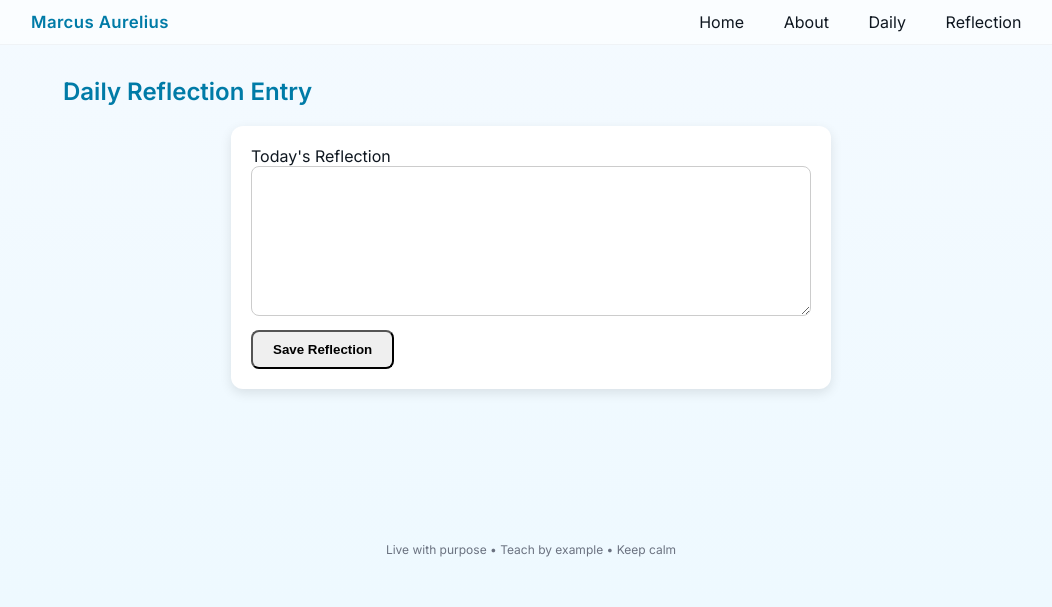
After one commit to 4ghost20/marcus_app, a Flask app: page /entry in a window 1280 px wide. The commit adds this page. Shown: the top 607 px of the page, without its empty margins (109-1161 px from the left). Run offline with Flask 3, Linux system fonts and the light colour scheme.

Commit message:
created reflections page testing out new features

```diff
--- a/app.py
+++ b/app.py
@@ -1,4 +1,4 @@
-from flask import Flask, render_template, request
+from flask import Flask, render_template, request, redirect, url_for, flash
 from datetime import date
 from forms.daily_form import DailyReflectionForm
 
@@ -30,5 +30,25 @@
 
     return render_template("daily.html", form=form, reflection=reflection_text, virtue=virtue, virtues_list=virtues_list)
 
+@app.route('/entry', methods=['GET', 'POST'])
+def entry():
+    form = DailyReflectionForm()
+    if form.validate_on_submit():               # POST + valid
+        reflection_text = form.reflection.data
+
+        # Print to console for developer visibility (what you requested)
+        print("New reflection submitted:", reflection_text)
+        app.logger.info("New reflection submitted: %s", reflection_text)
+
+        # Friendly confirmation for the user (short preview)
+        preview = (reflection_text[:120] + '...') if len(reflection_text) > 120 else reflection_text
+        flash(f"Reflection received: \"{preview}\"", "success")
+
+        # POST-Redirect-GET prevents duplicate form submissions on refresh
+        return redirect(url_for('entry'))
+
+    # GET or invalid POST → show the form (errors will appear automatically)
+    return render_template('entry.html', form=form)
+
 if __name__ == "__main__":
     app.run(debug=True)
--- a/forms/daily_form.py
+++ b/forms/daily_form.py
@@ -3,6 +3,6 @@
 from wtforms.validators import DataRequired, Length
 
 class DailyReflectionForm(FlaskForm):
-    reflection = TextAreaField("Today's Reflection",
-                               validators=[DataRequired(), Length(min=3)])
+    reflection = TextAreaField("Today's Reflection",validators=[DataRequired(message="Please enter your reflection."), Length(min=3)])
+
     submit = SubmitField("Save Reflection")
--- a/static/css/style.css
+++ b/static/css/style.css
@@ -1,139 +1,48 @@
-/* style.css - Zen / Stoic design
-   Palette:
-     - Light background: #F4FAFF (very light blue)
-     - Cerulean (primary): #007BA7
-     - Soft Cerulean (muted): #7BC1D9
-     - Green accent: #3CB371
-     - White: #FFFFFF
-     - Dark text: #0f1720
-*/
-/* Zen / Stoic theme: light blue, cerulean, green accents, white background */
-body {
-    font-family: 'Segoe UI', Tahoma, Geneva, Verdana, sans-serif;
-    background-color: #f4faff; /* very light blue */
-    color: #1a1a1a; /* dark text for readability */
-    margin: 0;
-    padding: 0;
+/* --- Basic Zen Theme --- */
+:root{
+  --bg:#F4FAFF; --white:#FFF; --cerulean:#007BA7; --soft:#7BC1D9;
+  --green:#3CB371; --text:#0f1720; --muted:#6B7280; --radius:12px;
+  --card-shadow:0 6px 18px rgba(15,23,32,0.06); --max-width:1000px;
 }
-
-h1, h2, h3 {
-    color: #026494; /* cerulean blue */
-}
-
-p, li {
-    font-size: 16px;
-    line-height: 1.5;
-}
-
-:root{
-  --bg: #F4FAFF;
-  --white: #FFFFFF;
-  --cerulean: #007BA7;
-  --cerulean-soft: #7BC1D9;
-  --green: #3CB371;
-  --muted: #6B7280; /* gray for secondary text */
-  --text: #0f1720;
-  --glass: rgba(255,255,255,0.65);
-  --card-shadow: 0 6px 18px rgba(15, 23, 32, 0.06);
-  --radius: 12px;
-  --max-width: 1000px;
-  --gap: 1.05rem;
-  font-family: "Inter", system-ui, -apple-system, "Segoe UI", Roboto, "Helvetica Neue", Arial;
-  -webkit-font-smoothing: antialiased;
-  -moz-osx-font-smoothing: grayscale;
-}
-
-/* Page layout */
-* { box-sizing: border-box; }
-html, body { height: 100%; margin: 0; background: linear-gradient(180deg, var(--bg) 0%, #eef9ff 100%); color: var(--text); }
-.container { max-width: var(--max-width); margin: 0 auto; padding: 2rem; }
+*{box-sizing:border-box;margin:0;padding:0;}
+body{font-family:"Inter",sans-serif;background:linear-gradient(180deg,var(--bg)0%,#eef9ff 100%);color:var(--text);}
+.container{max-width:var(--max-width);margin:0 auto;padding:2rem;}
+h1,h2,h3{color:var(--cerulean);}
+p,li{font-size:16px;line-height:1.5;}
+ul.virtues-list,ul.virtues-list li{color:#000;} /* visibility fix */
 
 /* Header */
-.site-header { background: linear-gradient(90deg, rgba(255,255,255,0.6), rgba(255,255,255,0.4)); backdrop-filter: blur(6px); position: sticky; top: 0; z-index: 40; border-bottom: 1px solid rgba(15,23,32,0.04); }
-.header-inner { display: flex; align-items: center; justify-content: space-between; gap: 1rem; padding: .75rem 0; }
-.brand a { text-decoration: none; font-weight: 600; color: var(--cerulean); letter-spacing: 0.4px; font-size: 1.05rem; }
-.main-nav a { margin-left: 1rem; text-decoration: none; color: var(--text); padding: .35rem .6rem; border-radius: 8px; font-weight: 500; }
-.main-nav a:hover { background: rgba(123,193,217,0.12); color: var(--cerulean); }
+.site-header{position:sticky;top:0;z-index:40;background:rgba(255,255,255,0.5);backdrop-filter:blur(6px);border-bottom:1px solid rgba(15,23,32,0.04);}
+.header-inner{display:flex;align-items:center;justify-content:space-between;gap:1rem;padding:.75rem 0;}
+.brand a{text-decoration:none;font-weight:600;color:var(--cerulean);letter-spacing:.4px;font-size:1.05rem;}
+.main-nav a{margin-left:1rem;text-decoration:none;color:var(--text);padding:.35rem .6rem;border-radius:8px;font-weight:500;}
+.main-nav a:hover{background:rgba(123,193,217,0.12);color:var(--cerulean);}
 
 /* Hero */
-.hero { text-align: center; margin: 2.2rem 0; padding: 2.2rem; border-radius: var(--radius); background: linear-gradient(180deg, rgba(119, 189, 211, 0.08), rgba(255,255,255,0.0)); box-shadow: var(--card-shadow); }
-.hero h1 { font-size: 2rem; margin: 0; color: var(--cerulean); font-weight: 600; }
-.lead { color: var(--muted); margin-top: .6rem; }
-.cta-row { margin-top: 1.2rem; display: inline-flex; gap: .6rem; }
+.hero{text-align:center;margin:2rem 0;padding:2rem;border-radius:var(--radius);background:linear-gradient(180deg,rgba(119,189,211,.08),rgba(255,255,255,0));box-shadow:var(--card-shadow);}
+.hero h1{font-size:2rem;font-weight:600;}
+.lead{color:var(--muted);margin-top:.6rem;}
+.cta-row{margin-top:1.2rem;display:inline-flex;gap:.6rem;}
 
 /* Buttons */
-.btn {
-    padding: 10px 20px;
-    border-radius: 8px;
-    font-weight: bold;
-    text-decoration: none;
-    display: inline-block;
-    transition: 0.3s;
-}
+.btn{padding:10px 20px;border-radius:8px;font-weight:bold;text-decoration:none;transition:.3s;}
+.btn-primary{background-color:#028090;color:white;border:none;}
+.btn-primary:hover{background-color:#026373;}
+.btn-ghost{background-color:transparent;color:#028090;border:2px solid #028090;}
+.btn-ghost:hover{background-color:#028090;color:white;}
 
-.btn-primary {
-    background-color: #028090; /* teal/cerulean */
-    color: white;
-    border: none;
-}
+/* Cards */
+.card{background:var(--white);border-radius:var(--radius);padding:1rem;box-shadow:var(--card-shadow);border:1px solid rgba(15,23,32,0.03);}
+.card h3{margin:0 0 .6rem 0;color:var(--cerulean);}
+.card p{margin:0;color:var(--muted);line-height:1.5;}
 
-.btn-primary:hover {
-    background-color: #026373;
-}
-
-.btn-ghost {
-    background-color: transparent;
-    color: #028090;
-    border: 2px solid #028090;
-}
-
-.btn-ghost:hover {
-    background-color: #028090;
-    color: white;
-}
-
-/* Content cards and layout */
-.grid { display: grid; grid-template-columns: repeat(auto-fit, minmax(260px, 1fr)); gap: 1.05rem; margin-top: 1rem; }
-.card { background: var(--white); border-radius: 12px; padding: 1.1rem; box-shadow: var(--card-shadow); border: 1px solid rgba(15,23,32,0.03); }
-.card h3 { margin: 0 0 .6rem 0; color: var(--cerulean); font-size: 1.05rem; }
-.card p { margin: 0; color: var(--muted); line-height: 1.5; }
-
-/* Small UI elements */
-.kv { display:flex; gap: .5rem; align-items:center; color: var(--muted); font-size: .95rem; }
-.badge { padding: .25rem .5rem; border-radius: 999px; font-size: .85rem; background: var(--cerulean-soft); color: #04323e; }
-
-/* Forms (prep for later) */
-form { margin-top: 1rem; }
-form {
-    max-width: 600px;
-    margin: 20px auto;
-    padding: 20px;
-    background-color: white;
-    border-radius: 12px;
-    box-shadow: 0 4px 12px rgba(0,0,0,0.1);
-}
-
-textarea {
-    width: 100%;
-    height: 150px;
-    padding: 10px;
-    font-size: 16px;
-    border-radius: 8px;
-    border: 1px solid #ccc;
-}
-
-input[type="submit"] {
-    margin-top: 10px;
-    cursor: pointer;
-}
+/* Forms */
+form{max-width:600px;margin:20px auto;padding:20px;background:white;border-radius:var(--radius);box-shadow:0 4px 12px rgba(0,0,0,0.1);}
+textarea{width:100%;height:150px;padding:10px;font-size:16px;border-radius:8px;border:1px solid #ccc;}
+input[type="submit"]{margin-top:10px;cursor:pointer;}
 
 /* Footer */
-.site-footer { margin-top: 3rem; padding: 1.2rem 0; text-align:center; color: var(--muted); font-size:.9rem; }
+.site-footer{margin-top:3rem;padding:1.2rem 0;text-align:center;color:var(--muted);font-size:.9rem;}
 
 /* Small screens */
-@media (max-width: 640px) {
-  .header-inner { padding: .6rem 0; }
-  .hero h1 { font-size: 1.4rem; }
-  .container { padding: 1rem; }
-  .main-nav a { display: inline-block; margin-left: .5rem; padding: .35rem .45rem; }
-}
+@media(max-width:640px){.header-inner{padding:.6rem 0;}.hero h1{font-size:1.4rem;}.container{padding:1rem;}.main-nav a{margin-left:.5rem;padding:.35rem .45rem;}}
--- a/templates/base.html
+++ b/templates/base.html
@@ -23,6 +23,7 @@
         <a href="{{ url_for('home') }}">Home</a>
         <a href="{{ url_for('about') }}">About</a>
         <a href="{{ url_for('daily') }}">Daily</a>
+        <a href="{{ url_for('entry') }}">Reflection</a>
       </nav>
     </div>
   </header>
--- a/templates/daily.html
+++ b/templates/daily.html
@@ -4,7 +4,7 @@
 <h2>Daily Reflection</h2>
 
 <form method="POST">
-    {{ form.csrf_token }}
+    {{ form.hidden_tag() }}
 
     <div>
         {{ form.reflection.label }}<br>
@@ -25,10 +25,11 @@
 {% endif %}
 
 <h3>Today's Virtue: {{ virtue }}</h3>
-<ul>
+<ul class="virtues-list">
     {% for v in virtues_list %}
         <li>{{ v }}</li>
     {% endfor %}
 </ul>
 
+
 {% endblock %}
--- /dev/null
+++ b/templates/entry.html
@@ -0,0 +1,14 @@
+{% extends "base.html" %}
+
+{% block content %}
+<h2>Daily Reflection Entry</h2>
+
+<form method="POST">
+    {{ form.hidden_tag() }}
+
+    <label for="reflection">Today's Reflection</label>
+    {{ form.reflection(rows=6, class="form-control") }}
+
+    {{ form.submit(class="btn") }}
+</form>
+{% endblock %}
```
